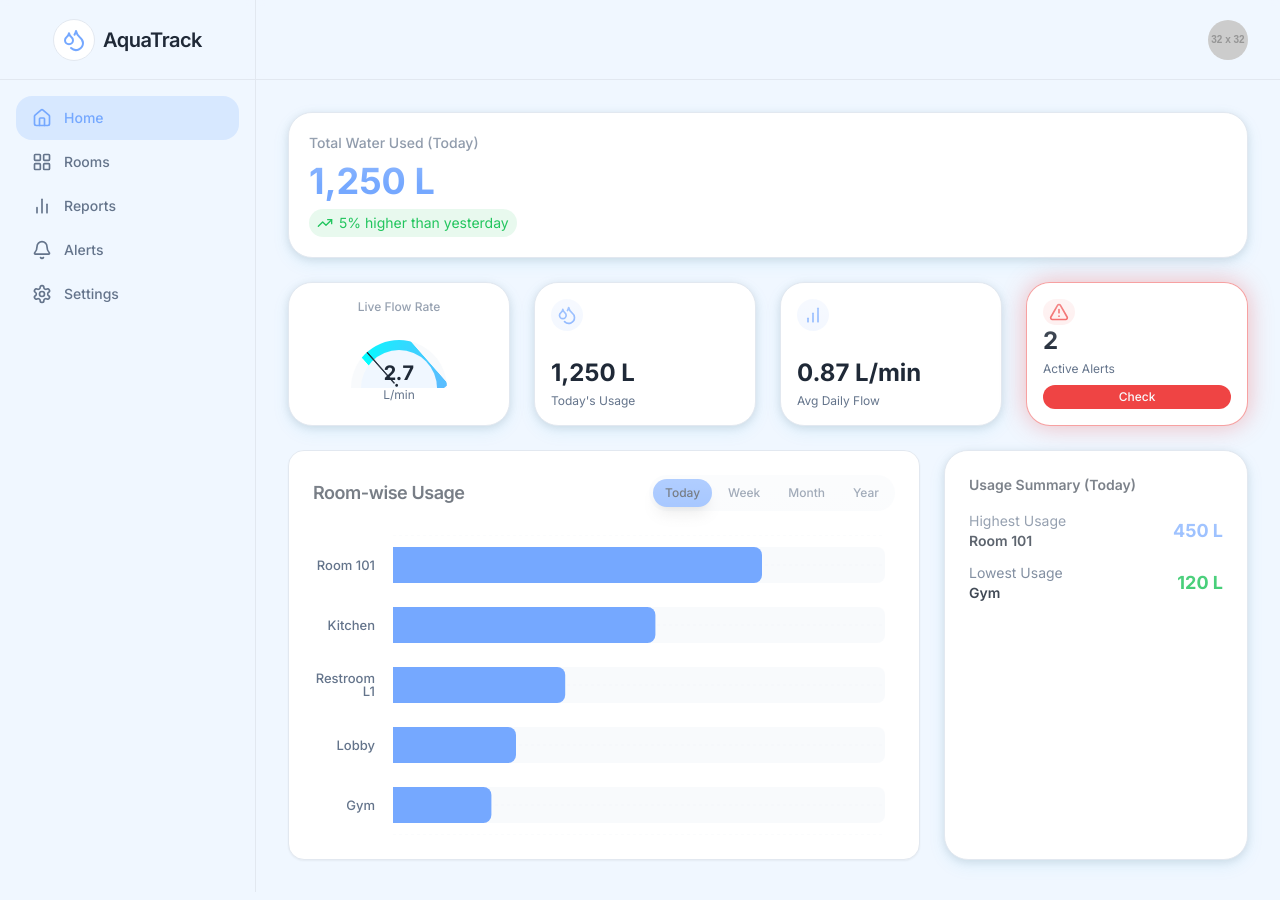
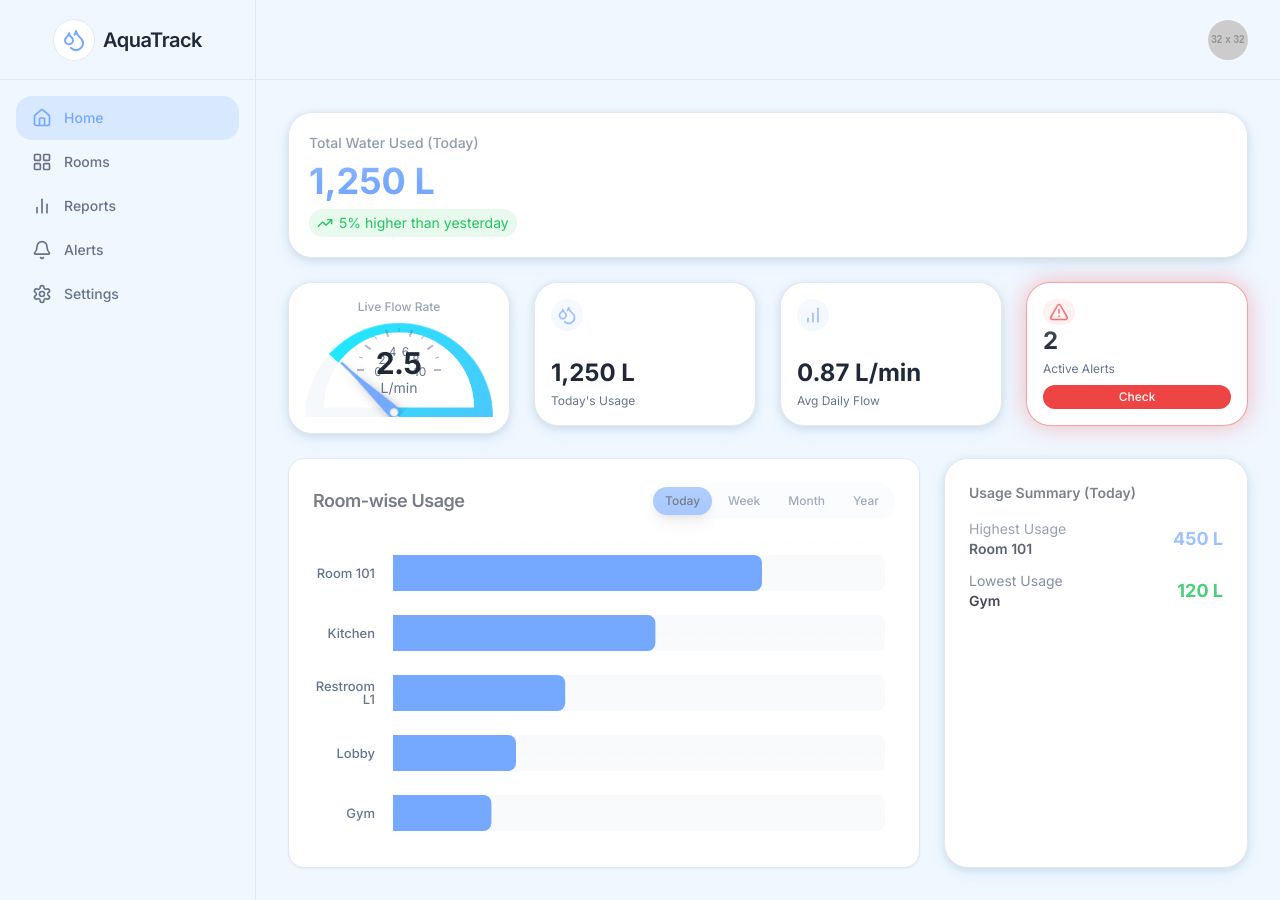
Before and after one commit to abhi24me/AquaTrack, a Next.js app: page /dashboard in a window 1280 px wide. Built offline with nearby package versions, Linux system fonts and the light colour scheme.

Commit message:
Prompt:
Create a live digital-analog flow rate gauge component to be pl

```diff
--- a/src/app/dashboard/page.tsx
+++ b/src/app/dashboard/page.tsx
@@ -1,7 +1,7 @@
 
 'use client';
 
-import { useState, useEffect } from 'react';
+import { useState, useEffect, useRef } from 'react';
 import {
   Card,
   CardContent,
@@ -43,18 +43,44 @@ type Timeframe = 'Today' | 'Week' | 'Month' | 'Year';
 export default function Home() {
   const [timeframe, setTimeframe] = useState<Timeframe>('Today');
   const [flowRate, setFlowRate] = useState(2.3);
+  const animationFrameId = useRef<number | null>(null);
+  const lastUpdateTime = useRef(Date.now());
+  const targetFlowRate = useRef(2.3);
 
   useEffect(() => {
-    const interval = setInterval(() => {
-      setFlowRate((prevRate) => {
-        const change = (Math.random() - 0.5) * 0.2;
-        let newRate = prevRate + change;
-        newRate += (Math.sin(Date.now() / 3000) * 0.1);
-        return parseFloat(Math.max(0.5, Math.min(newRate, 9.5)).toFixed(1));
+    const animateFlowRate = () => {
+      const now = Date.now();
+      const timeSinceLastUpdate = now - lastUpdateTime.current;
+
+      // Update target flow rate periodically
+      if (timeSinceLastUpdate > 2000) {
+        const randomChange = (Math.random() - 0.5) * 1.5;
+        targetFlowRate.current = Math.max(0.5, Math.min(targetFlowRate.current + randomChange, 9.5));
+        lastUpdateTime.current = now;
+      }
+
+      setFlowRate(currentFlowRate => {
+        const difference = targetFlowRate.current - currentFlowRate;
+        const easing = 0.05;
+        const newFlowRate = currentFlowRate + difference * easing;
+
+        // Add a small sine wave for organic drift
+        const drift = Math.sin(now / 1000) * 0.05;
+        const finalFlowRate = newFlowRate + drift;
+
+        return parseFloat(Math.max(0.5, Math.min(finalFlowRate, 9.5)).toFixed(2));
       });
-    }, 1500);
 
-    return () => clearInterval(interval);
+      animationFrameId.current = requestAnimationFrame(animateFlowRate);
+    };
+
+    animationFrameId.current = requestAnimationFrame(animateFlowRate);
+
+    return () => {
+      if (animationFrameId.current) {
+        cancelAnimationFrame(animationFrameId.current);
+      }
+    };
   }, []);
 
   const handleTimeframeChange = (newTimeframe: Timeframe) => {
@@ -86,11 +112,13 @@ export default function Home() {
 
       {/* Quick Stats Grid */}
       <div className="grid grid-cols-2 gap-4 md:grid-cols-4 md:gap-6">
-        <div className="elevated-card flex h-32 flex-col items-center justify-center p-4 md:h-36">
-          <p className="mb-1 text-center text-xs font-medium text-muted-foreground">
+        <div className="elevated-card flex flex-col items-center justify-center p-4">
+          <p className="mb-2 text-center text-xs font-medium text-muted-foreground">
             Live Flow Rate
           </p>
-          <Gauge value={flowRate} showValue={true} />
+          <div className="flex-grow w-full h-full">
+            <Gauge value={flowRate} />
+          </div>
         </div>
         {currentQuickStats.map((stat, index) => (
           <div
--- a/src/components/charts/gauge-pointer.tsx
+++ b/src/components/charts/gauge-pointer.tsx
@@ -7,17 +7,16 @@ export const GaugePointer = ({
 }: React.SVGProps<SVGSVGElement>) => (
   <svg
     xmlns="http://www.w3.org/2000/svg"
-    viewBox="0 0 100 100"
-    className={cn(className)}
+    viewBox="0 0 100 65"
+    className={cn('pointer-events-none', className)}
     {...props}
   >
+    <path d="M50 5 L50 60" stroke="hsl(var(--primary))" strokeWidth="2" strokeLinecap="round" />
     <path
-      d="M49.5 95C49.5 95 49.5 95 49.5 95 49.7761 95 50 94.7761 50 94.5L50 10C50 9.72386 49.7761 9.5 49.5 9.5 49.2239 9.5 49 9.72386 49 10L49 94.5C49 94.7761 49.2239 95 49.5 95Z"
-      fill="currentColor"
-      stroke="currentColor"
-      strokeWidth="1"
+      d="M45 60 C 47.5 65, 52.5 65, 55 60 L 50 5 Z"
+      fill="hsl(var(--primary))"
+      className="drop-shadow-[0_4px_4px_rgba(0,0,0,0.25)]"
     />
-    <circle cx="50" cy="95" r="4" fill="hsl(var(--background))" />
-    <circle cx="50" cy="95" r="2" fill="currentColor" />
+     <circle cx="50" cy="60" r="3" fill="hsl(var(--background))" />
   </svg>
 );
--- a/src/components/charts/gauge.tsx
+++ b/src/components/charts/gauge.tsx
@@ -6,75 +6,82 @@ import { GaugePointer } from './gauge-pointer';
 
 interface GaugeProps {
   value: number;
-  size?: 'small' | 'medium' | 'large';
-  showValue?: boolean;
 }
 
 const MAX_VALUE = 10; // L/min
+const TICKS = 11; // 0 to 10
 
-export function Gauge({ value, size = 'medium', showValue = true }: GaugeProps) {
+export function Gauge({ value }: GaugeProps) {
   const percentage = Math.min(Math.max(value / MAX_VALUE, 0), 1);
   const rotation = percentage * 180 - 90;
 
   return (
-    <div className="relative flex flex-col items-center justify-center w-full h-full">
-      <div
-        className={cn(
-          'relative w-24 h-12 overflow-hidden rounded-t-full bg-muted/50',
-          {
-            'w-20 h-10': size === 'small',
-            'w-28 h-14': size === 'large',
-          }
-        )}
-      >
-        <div className="absolute top-0 left-0 w-full h-full origin-bottom-center">
-          <div
-            className="absolute top-0 left-0 w-full h-full origin-bottom-center transition-transform duration-500 ease-out"
-            style={
-              {
-                '--gauge-primary': 'hsl(var(--primary))',
-                '--gauge-accent': 'hsl(var(--accent))',
-                '--gauge-bg': 'hsl(var(--muted))',
-                transform: `rotate(${percentage * 180}deg)`,
-                background: `conic-gradient(from -90deg at 50% 100%, var(--gauge-accent) 0deg, var(--gauge-primary) 180deg, var(--gauge-bg) 180deg, var(--gauge-bg) 360deg)`,
-                mask: 'linear-gradient(to right, #000, #000)',
-                WebkitMask: 'linear-gradient(to right, #000, #000)',
-              } as React.CSSProperties
-            }
-          ></div>
+    <div className="relative flex flex-col items-center justify-center w-full h-full max-w-[200px] mx-auto">
+      <div className="relative w-full aspect-[2/1] overflow-hidden">
+        {/* Background Arc */}
+        <div
+          className="absolute top-0 left-0 w-full h-[200%] rounded-full bg-muted/60"
+          style={{ clipPath: 'polygon(0 0, 100% 0, 100% 50%, 0 50%)' }}
+        ></div>
+
+        {/* Gradient Arc */}
+        <div
+          className="absolute top-0 left-0 w-full h-[200%] rounded-full"
+          style={{
+            clipPath: 'polygon(0 0, 100% 0, 100% 50%, 0 50%)',
+            '--gauge-primary': 'hsl(var(--primary))',
+            '--gauge-accent': 'hsl(var(--accent))',
+            transform: `rotate(${percentage * 180}deg)`,
+            background: `conic-gradient(from -90deg at 50% 100%, var(--gauge-accent) 0deg, var(--gauge-primary) 180deg, transparent 180deg)`,
+            transition: 'transform 0.3s ease-out'
+          } as React.CSSProperties}
+        ></div>
+
+         {/* Inner Mask */}
+        <div className="absolute top-[10%] left-[10%] w-[80%] h-[160%] rounded-full bg-card" style={{ clipPath: 'polygon(0 0, 100% 0, 100% 50%, 0 50%)' }}></div>
+
+        {/* Ticks */}
+        <div className="absolute top-0 left-0 w-full h-full">
+          {Array.from({ length: TICKS }).map((_, i) => {
+             const tickRotation = (i / (TICKS - 1)) * 180 - 90;
+             const isMajorTick = i % 2 === 0;
+            return (
+                 <div
+                    key={i}
+                    className="absolute w-full h-full origin-bottom-center"
+                    style={{ transform: `rotate(${tickRotation}deg)` }}
+                >
+                    <div className={cn(
+                        "bg-muted-foreground/50 absolute top-[5%]",
+                        isMajorTick ? "w-0.5 h-[8%]" : "w-px h-[5%]",
+                        "left-1/2 -translate-x-1/2"
+                    )}></div>
+                     {isMajorTick && (
+                        <div className="absolute top-[15%] left-1/2 -translate-x-1/2" style={{transform: `translateX(-50%) rotate(${-tickRotation}deg)`}}>
+                            <span className="text-xs text-muted-foreground">{i}</span>
+                        </div>
+                    )}
+                </div>
+            )
+          })}
         </div>
+
+       {/* Pointer */}
         <div
-          className={cn(
-            'absolute inset-[10px] bottom-0 rounded-t-full bg-background',
-            {
-              'inset-[8px]': size === 'small',
-              'inset-[12px]': size === 'large',
-            }
-          )}
-        ></div>
-        <div
-          className="absolute inset-0 flex items-end justify-center origin-bottom transition-transform duration-1000 ease-out"
+          className="absolute bottom-0 left-0 w-full h-full origin-bottom transition-transform duration-300 ease-out"
           style={{ transform: `rotate(${rotation}deg)` }}
         >
-          <GaugePointer
-            className={cn(
-              'h-[4.5rem] w-[4.5rem] fill-foreground text-foreground',
-              {
-                'h-16 w-16': size === 'small',
-                'h-24 w-24': size === 'large',
-              }
-            )}
-          />
+          <GaugePointer className="absolute bottom-0 left-1/2 -translate-x-1/2 h-[90%]" />
         </div>
       </div>
-      {showValue && (
-        <div className="absolute bottom-[0.4rem] flex flex-col items-center text-center">
-          <span className="text-xl font-bold text-foreground tabular-nums">
+
+       {/* Value Display */}
+        <div className="absolute bottom-[20%] flex flex-col items-center text-center">
+          <span className="text-3xl font-bold text-foreground tabular-nums leading-none">
             {value.toFixed(1)}
           </span>
-          <span className="text-xs text-muted-foreground">L/min</span>
+          <span className="text-sm text-muted-foreground">L/min</span>
         </div>
-      )}
     </div>
   );
 }
```
Also changed, not shown: tailwind.config.ts (line endings or trailing spaces).
